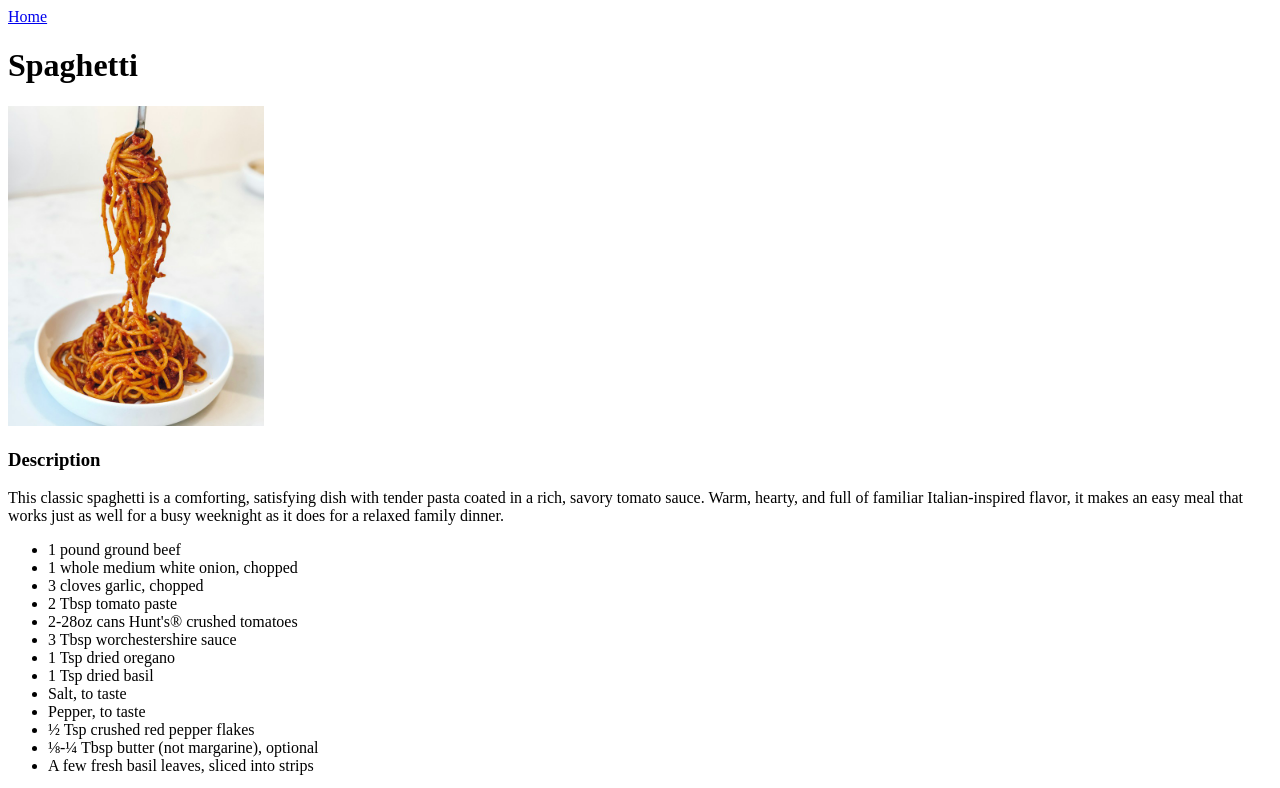
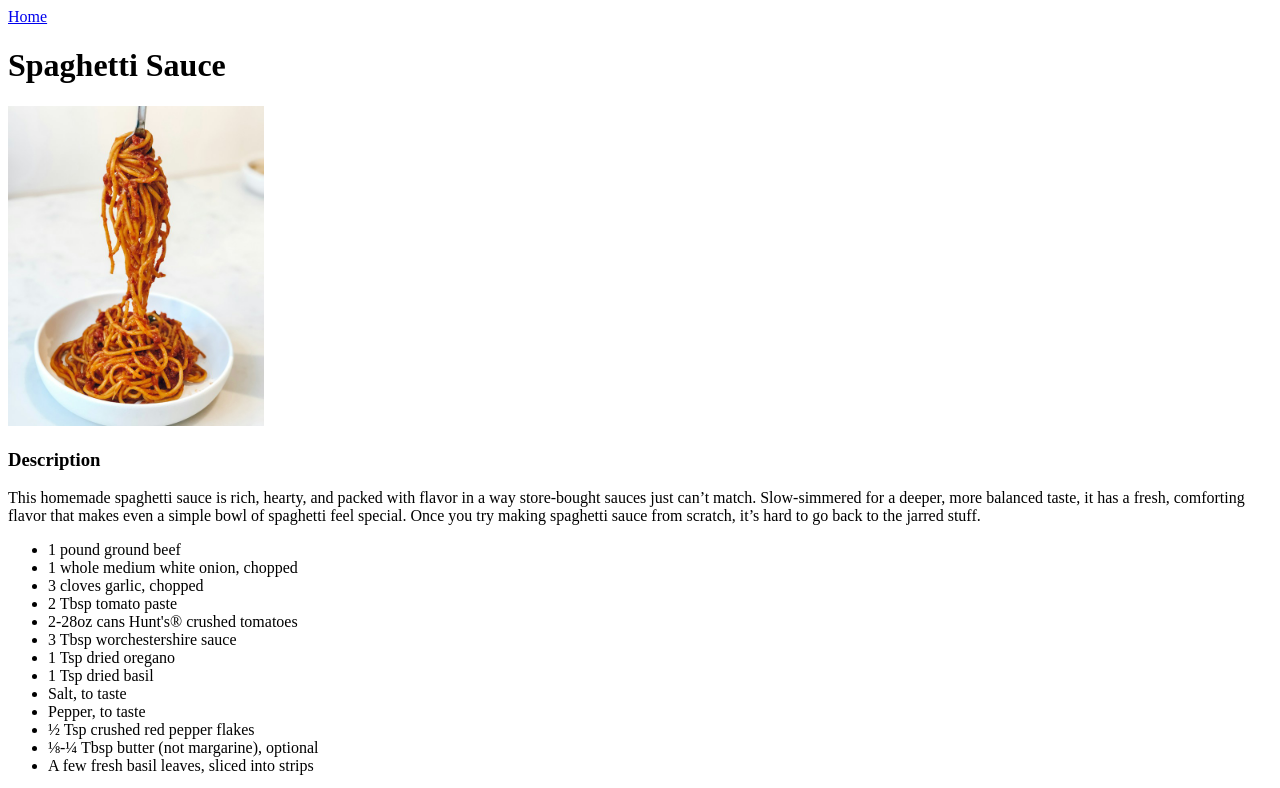
Before and after one commit to nomad1227/odin-recipes, a plain HTML site: page recipes/spaghetti-sauce.html in a window 1280 px wide. Shown: the top 788 px of the page. Drawn offline with Linux system fonts and the light colour scheme.

Commit message:
Changed recipe
Changed recipe from spaghetti to spaghetti sauce - file names, references, etc.

```diff
--- a/recipes/spaghetti.html
+++ b/recipes/spaghetti-sauce.html
@@ -7,11 +7,11 @@
 </head>
 <body>
     <a href="../index.html">Home</a>
-    <h1>Spaghetti</h1>
+    <h1>Spaghetti Sauce</h1>
     <img src="/img/krista-stucchio-2CZ0Zpuj-gU-unsplash.jpg" alt="An image of spaghetti on a fork" width="256" height="320">
 
     <h3>Description</h3>
-    <p>This classic spaghetti is a comforting, satisfying dish with tender pasta coated in a rich, savory tomato sauce. Warm, hearty, and full of familiar Italian-inspired flavor, it makes an easy meal that works just as well for a busy weeknight as it does for a relaxed family dinner.</p>
+    <p>This homemade spaghetti sauce is rich, hearty, and packed with flavor in a way store-bought sauces just can’t match. Slow-simmered for a deeper, more balanced taste, it has a fresh, comforting flavor that makes even a simple bowl of spaghetti feel special. Once you try making spaghetti sauce from scratch, it’s hard to go back to the jarred stuff.</p>
 
     <ul>
         <li>1 pound ground beef</li>
```
Also changed, not shown: index.html (+1 -1 lines).
